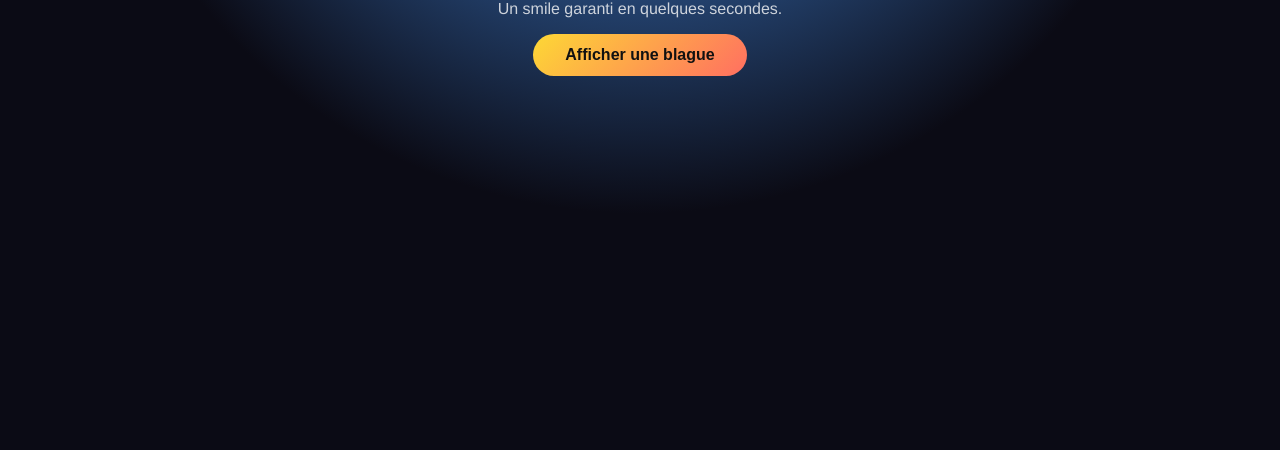
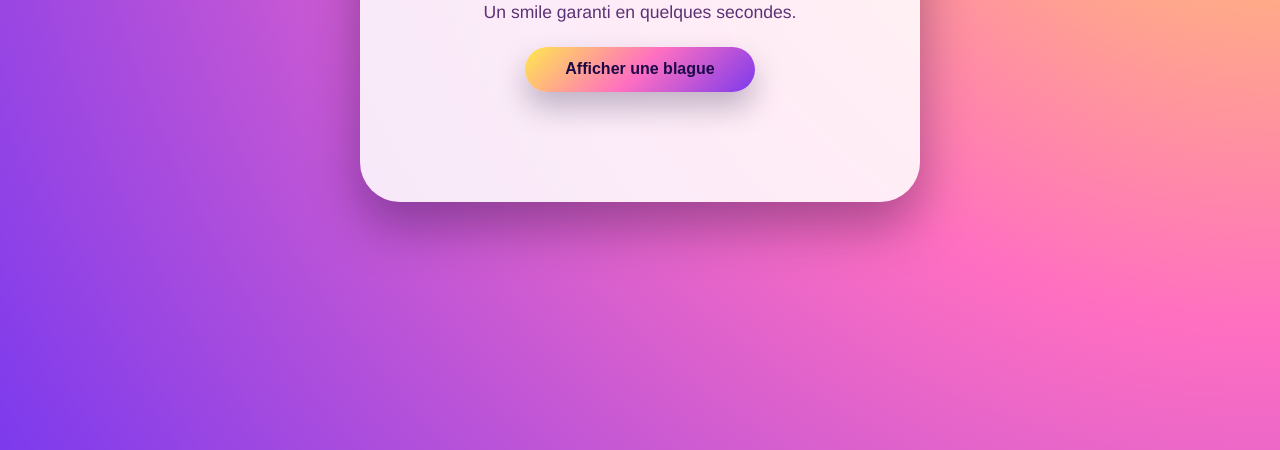
Before and after one commit to augustin-v/cbr-front, a website: page index.html in a window 1280 px wide. Shown: the part 350-800 px from the top of the page. Drawn offline with Linux system fonts and the light colour scheme.

Commit message:
feat: styling

```diff
--- a/css/style.css
+++ b/css/style.css
@@ -1,59 +1,68 @@
 :root {
-  font-family: 'Helvetica Neue', Arial, sans-serif;
-  background: #111;
-  color: #f9f9f9;
-  min-height: 100vh;
+  font-family: 'Helvetica Neue', 'Inter', Arial, sans-serif;
+  color: #112;
 }
 
-* {
+*,
+*::before,
+*::after {
   box-sizing: border-box;
 }
 
 body {
   margin: 0;
-  background: radial-gradient(circle at top, #4b9bff, #0b0b15 55%);
+  min-height: 100vh;
+  background: radial-gradient(circle at top right, #ffe94d 0%, #ff6fc1 45%, #7c3aed 100%);
+  display: flex;
+  justify-content: center;
+  align-items: center;
+  padding: 2rem;
 }
 
 .hero {
-  display: flex;
-  flex-direction: column;
-  align-items: center;
-  justify-content: center;
-  min-height: 100vh;
-  gap: 1rem;
+  width: min(90vw, 560px);
+  background: rgba(255, 255, 255, 0.87);
+  border-radius: 40px;
+  padding: clamp(2rem, 3vw, 3rem);
   text-align: center;
-  padding: 2rem;
+  box-shadow: 0 25px 50px rgba(18, 6, 46, 0.35);
+  color: #1b0947;
 }
 
 h1 {
-  font-size: clamp(2.5rem, 4vw, 3.5rem);
+  font-size: clamp(2.8rem, 4vw, 3.6rem);
   margin: 0;
 }
 
 .subtitle {
-  opacity: 0.8;
-  margin: 0;
+  margin: 0.4rem 0 1.5rem;
+  font-size: 1.1rem;
+  color: #5c3276;
 }
 
 button {
   border: none;
   border-radius: 999px;
-  padding: 0.75rem 2rem;
+  padding: 0.85rem 2.5rem;
   font-size: 1rem;
-  font-weight: 600;
-  background: linear-gradient(135deg, #fdd835, #ff6f61);
-  color: #111;
+  font-weight: 700;
+  background: linear-gradient(135deg, #ffe94d, #ff6fc1, #7c3aed);
+  color: #1b0947;
   cursor: pointer;
-  transition: transform 0.2s ease;
+  transition: transform 0.25s ease, box-shadow 0.25s ease;
+  box-shadow: 0 15px 30px rgba(12, 3, 42, 0.25);
 }
 
 button:hover,
 button:focus-visible {
-  transform: translateY(-2px) scale(1.02);
+  transform: translateY(-3px) scale(1.02);
+  box-shadow: 0 20px 40px rgba(12, 3, 42, 0.35);
 }
 
 .joke-text {
   min-height: 3rem;
   font-size: 1.1rem;
   max-width: 32rem;
+  margin: 1.5rem auto 0;
+  color: #24102e;
 }
```
